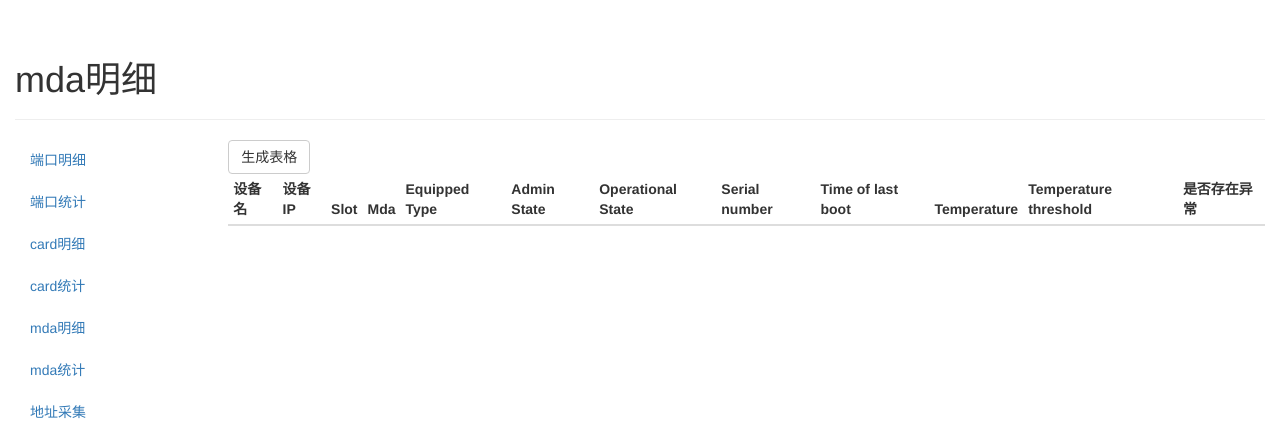
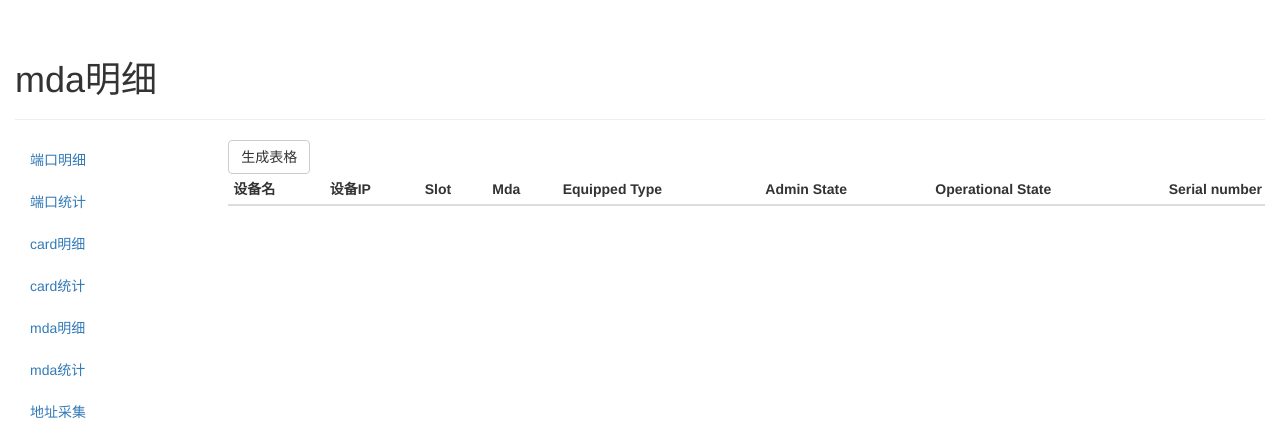
Before and after one commit to sb952468655/tool_web, a Flask app: template app/templates/mda_detail.html in a window 1280 px wide. Shown: the part 52-498 px from the top of the page. Run offline with Flask 2, Linux system fonts and the light colour scheme; the template is opened without the code that fills it, so the values that code supplies are empty; some libraries are stand-ins or nearby versions.

Commit message:
调整card明细，mda明细表格宽度

```diff
--- a/app/templates/card_detail.html
+++ b/app/templates/card_detail.html
@@ -6,7 +6,7 @@
 
 {% block report_content %}
     <a class="btn btn-default" href="{{ url_for('main.generate_excel') }}" role="button">生成表格</a>
-    <table class="table table-striped table-condensed">
+    <table class="table table-striped table-condensed" style="min-width:2000px">
         <thead>
             <tr>
                 <th>设备名</th>
--- a/app/templates/mda_detail.html
+++ b/app/templates/mda_detail.html
@@ -6,7 +6,7 @@
 
 {% block report_content %}
     <a class="btn btn-default" href="{{ url_for('main.generate_excel') }}" role="button">生成表格</a>
-    <table class="table table-striped table-condensed">
+    <table class="table table-striped table-condensed" style="min-width:2000px">
         <thead>
             <tr>
                 <th>设备名</th>
```
